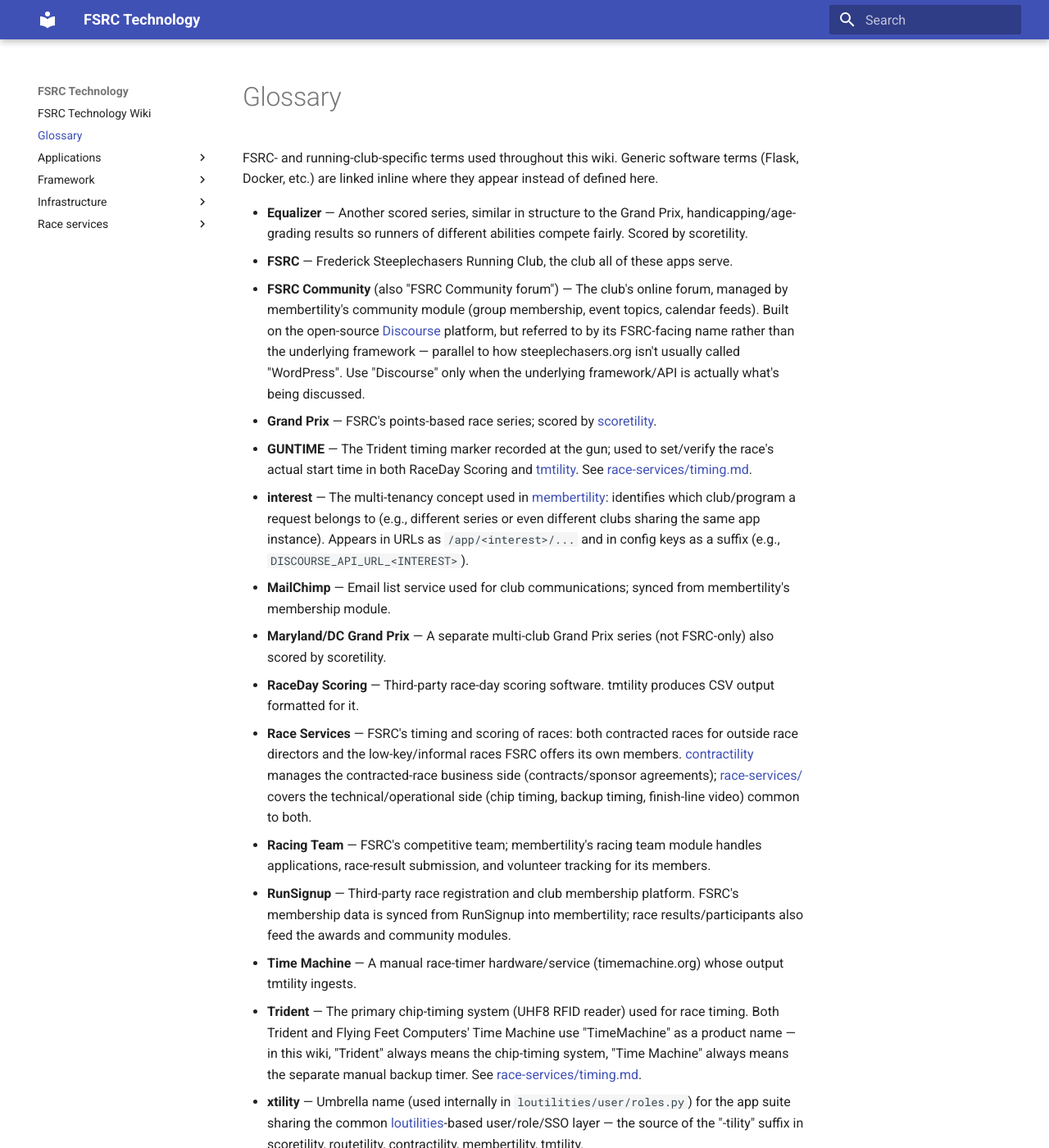
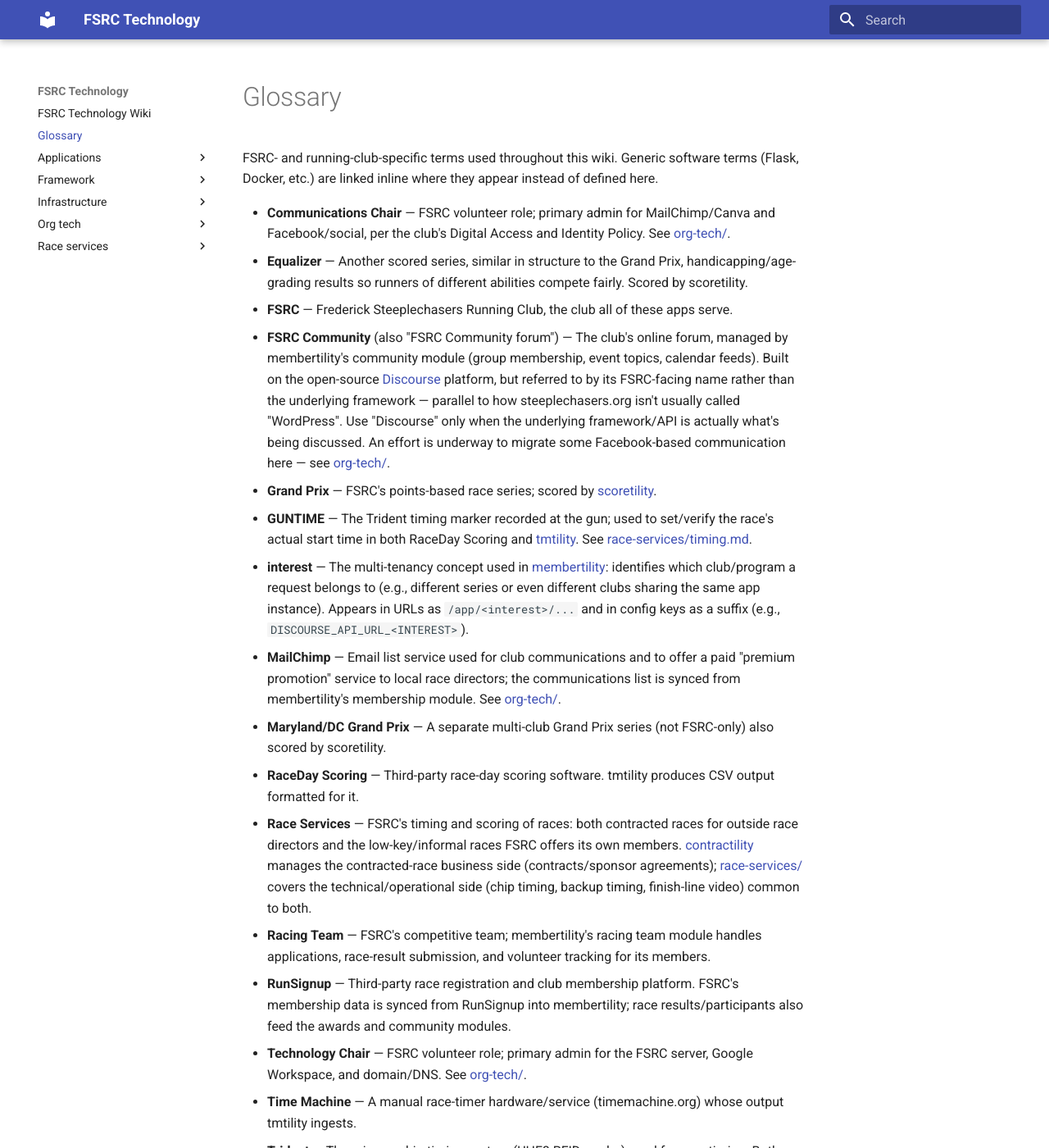
Before and after one commit to louking/fsrc-tech, an MkDocs documentation site: the page built from docs/GLOSSARY.md, in a window 1280 px wide and 1400 px high. Shown: the whole window at 82% size. Built offline with MkDocs 1.6.1 and Material for MkDocs 9.7.7, drawn with Linux system fonts in a browser that asks for light colours.

Commit message:
add Organizational Technology

```diff
--- a/docs/GLOSSARY.md
+++ b/docs/GLOSSARY.md
@@ -2,18 +2,20 @@
 
 FSRC- and running-club-specific terms used throughout this wiki. Generic software terms (Flask, Docker, etc.) are linked inline where they appear instead of defined here.
 
+- **Communications Chair** — FSRC volunteer role; primary admin for MailChimp/Canva and Facebook/social, per the club's Digital Access and Identity Policy. See [org-tech/](org-tech/README.md).
 - **Equalizer** — Another scored series, similar in structure to the Grand Prix, handicapping/age-grading results so runners of different abilities compete fairly. Scored by scoretility.
 - **FSRC** — Frederick Steeplechasers Running Club, the club all of these apps serve.
-- **FSRC Community** (also "FSRC Community forum") — The club's online forum, managed by membertility's community module (group membership, event topics, calendar feeds). Built on the open-source [Discourse](https://www.discourse.org/) platform, but referred to by its FSRC-facing name rather than the underlying framework — parallel to how steeplechasers.org isn't usually called "WordPress". Use "Discourse" only when the underlying framework/API is actually what's being discussed.
+- **FSRC Community** (also "FSRC Community forum") — The club's online forum, managed by membertility's community module (group membership, event topics, calendar feeds). Built on the open-source [Discourse](https://www.discourse.org/) platform, but referred to by its FSRC-facing name rather than the underlying framework — parallel to how steeplechasers.org isn't usually called "WordPress". Use "Discourse" only when the underlying framework/API is actually what's being discussed. An effort is underway to migrate some Facebook-based communication here — see [org-tech/](org-tech/README.md).
 - **Grand Prix** — FSRC's points-based race series; scored by [scoretility](applications/scoretility.md).
 - **GUNTIME** — The Trident timing marker recorded at the gun; used to set/verify the race's actual start time in both RaceDay Scoring and [tmtility](applications/tmtility.md). See [race-services/timing.md](race-services/timing.md).
 - **interest** — The multi-tenancy concept used in [membertility](applications/membertility.md): identifies which club/program a request belongs to (e.g., different series or even different clubs sharing the same app instance). Appears in URLs as `/app/<interest>/...` and in config keys as a suffix (e.g., `DISCOURSE_API_URL_<INTEREST>`).
-- **MailChimp** — Email list service used for club communications; synced from membertility's membership module.
+- **MailChimp** — Email list service used for club communications and to offer a paid "premium promotion" service to local race directors; the communications list is synced from membertility's membership module. See [org-tech/](org-tech/README.md).
 - **Maryland/DC Grand Prix** — A separate multi-club Grand Prix series (not FSRC-only) also scored by scoretility.
 - **RaceDay Scoring** — Third-party race-day scoring software. tmtility produces CSV output formatted for it.
 - **Race Services** — FSRC's timing and scoring of races: both contracted races for outside race directors and the low-key/informal races FSRC offers its own members. [contractility](applications/contractility.md) manages the contracted-race business side (contracts/sponsor agreements); [race-services/](race-services/) covers the technical/operational side (chip timing, backup timing, finish-line video) common to both.
 - **Racing Team** — FSRC's competitive team; membertility's racing team module handles applications, race-result submission, and volunteer tracking for its members.
 - **RunSignup** — Third-party race registration and club membership platform. FSRC's membership data is synced from RunSignup into membertility; race results/participants also feed the awards and community modules.
+- **Technology Chair** — FSRC volunteer role; primary admin for the FSRC server, Google Workspace, and domain/DNS. See [org-tech/](org-tech/README.md).
 - **Time Machine** — A manual race-timer hardware/service (timemachine.org) whose output tmtility ingests.
 - **Trident** — The primary chip-timing system (UHF8 RFID reader) used for race timing. Both Trident and Flying Feet Computers' Time Machine use "TimeMachine" as a product name — in this wiki, "Trident" always means the chip-timing system, "Time Machine" always means the separate manual backup timer. See [race-services/timing.md](race-services/timing.md).
 - **xtility** — Umbrella name (used internally in `loutilities/user/roles.py`) for the app suite sharing the common [loutilities](framework/loutilities.md)-based user/role/SSO layer — the source of the "-tility" suffix in scoretility, routetility, contractility, membertility, tmtility.
```
Also changed, not shown: CHANGELOG.md (+1 -0 lines), CLAUDE.md (+5 -4 lines), docs/README.md (+1 -0 lines), docs/org-tech/README.md (added, +30 -0 lines).
